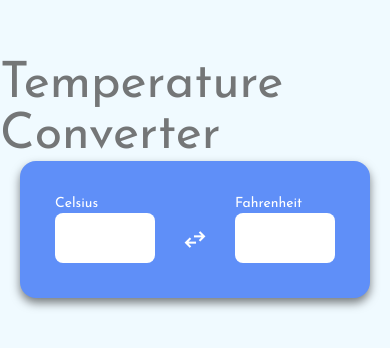
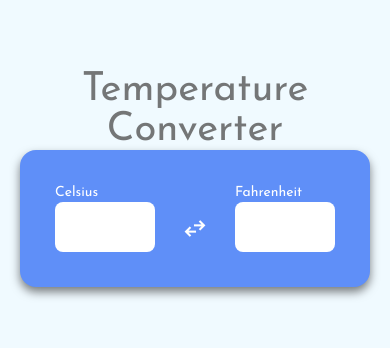
Before and after one commit to MdsMagabo/JS-Conversion-Magabo, a plain HTML site: page index.html in a window 390 px wide. Shown: the part 244-592 px from the top of the page. Drawn offline with nearby package versions, Linux system fonts and the light colour scheme.

Commit message:
Update style.css

```diff
--- a/style.css
+++ b/style.css
@@ -54,3 +54,10 @@ body {
 .input-box input::-webkit-outer-spin-button {
     display: none;
 }
+@media screen and (max-width: 520px) {
+    .hero-heading {
+        display: flex;
+        text-align: center;
+        font-size: 40px;
+    }
+}
```
